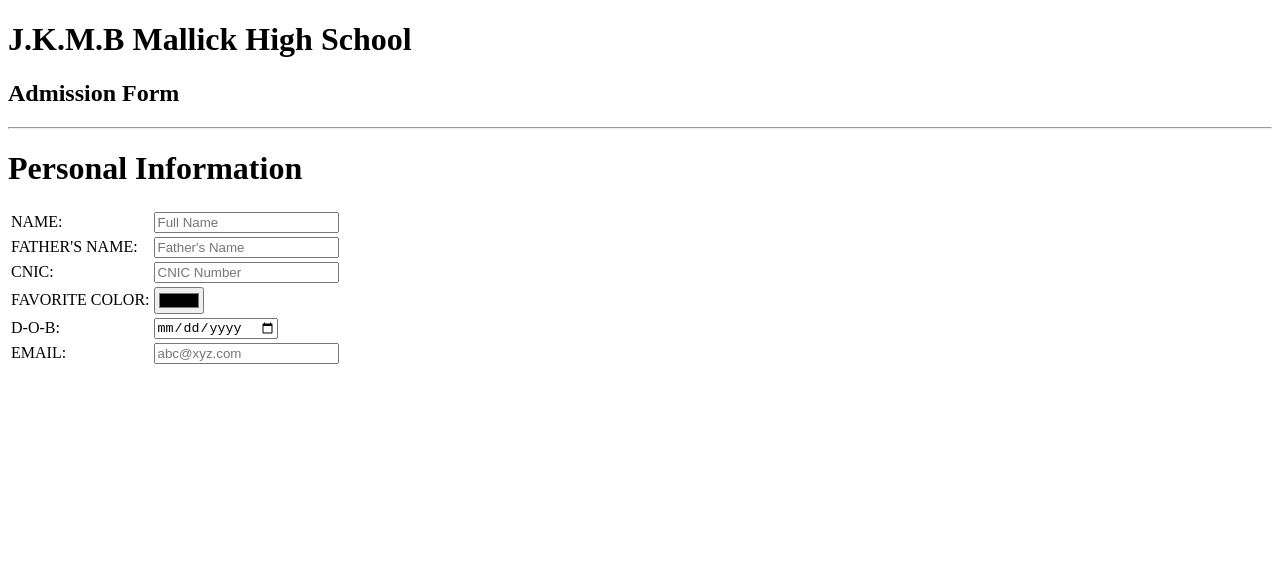
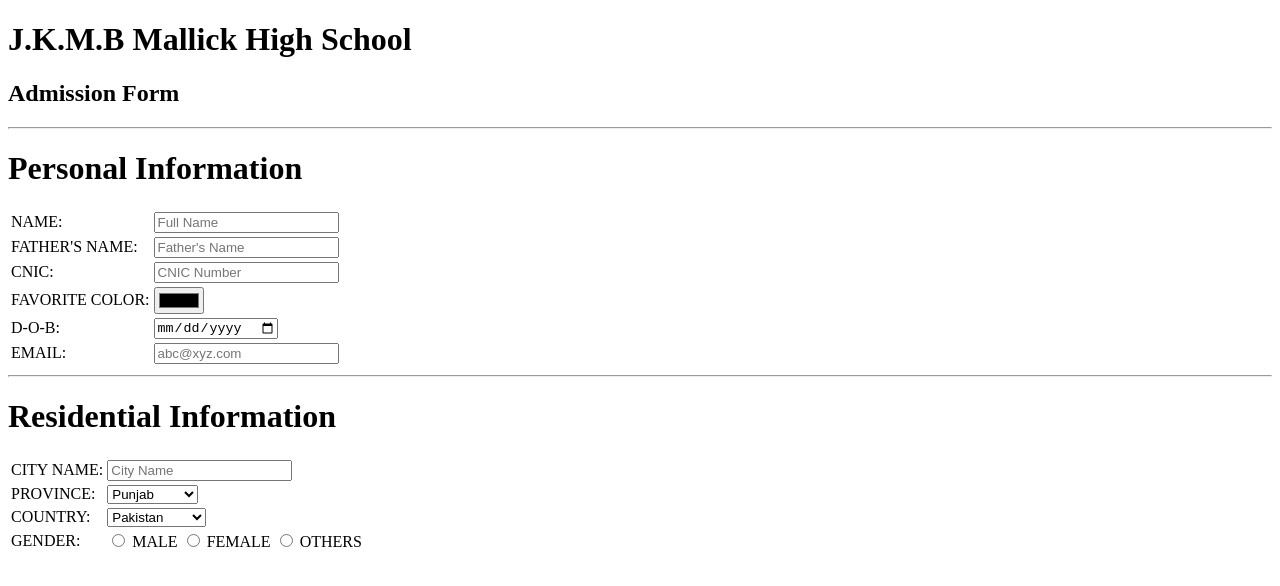
Before and after one commit to hamza-aamir-1/SMIT_Assignment_HTML_Form, a plain HTML site: page index.html in a window 1280 px wide. Drawn offline with Linux system fonts and the light colour scheme.

Commit message:
Update index.html

```diff
--- a/index.html
+++ b/index.html
@@ -42,6 +42,48 @@
         </tr>
     </table>
 </div>
+
+<hr>
+
+<div>
+    <h1>Residential Information</h1>
+    <table>
+        <tr>
+            <td><label for="">CITY NAME:</label></td>
+            <td><input type="text" placeholder="City Name"></td>
+        </tr>
+        <tr>
+            <td><label for="">PROVINCE:</label></td>
+            <td>
+                <select name="province" id="">
+                    <option value="punjab">Punjab</option>
+                    <option value="punjab">Sindh</option>
+                    <option value="punjab">KPK</option>
+                    <option value="punjab">Balochistan</option>
+                </select>
+            </td>
+        </tr>
+        <tr>
+            <td><label for="">COUNTRY:</label></td>
+            <td>
+                <select name="country" id="">
+                    <option value="pakistan">Pakistan</option>
+                    <option value="turkey">Turkey</option>
+                    <option value="saudi-arabia">Saudi Arabia</option>
+                    <option value="afghanistan">Afghanistan</option>
+                </select>
+            </td>
+        </tr>
+        <tr>
+            <td><label for="">GENDER:</label></td>
+            <td>
+                <label for="male"><input type="radio" id="male" name="gender" value="male"> MALE </label>
+                <label for="female"><input type="radio" id="female" name="gender" value="female"> FEMALE </label>
+                <label for="others"><input type="radio" id="others" name="gender" value="others"> OTHERS </label>
+            </td>
+        </tr>
+    </table>
+</div>
 </form>
 
 </body>
```
